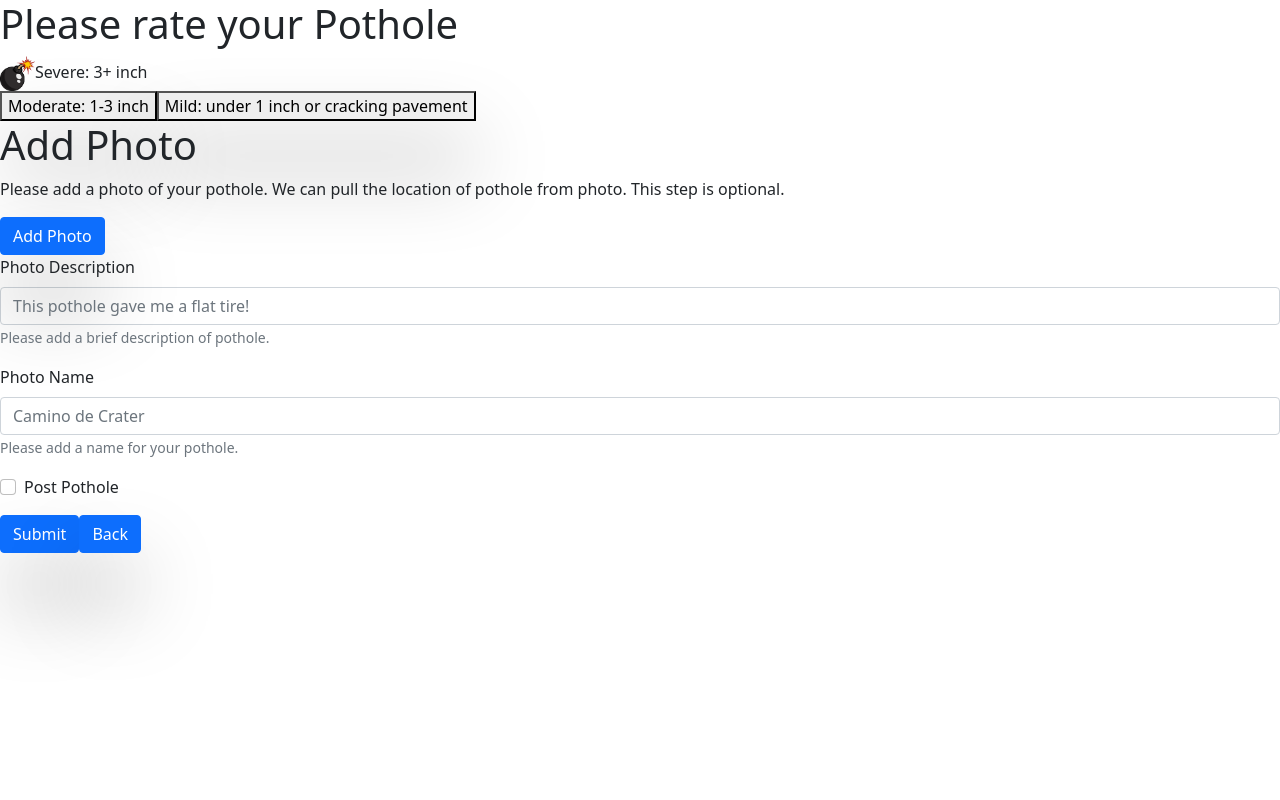
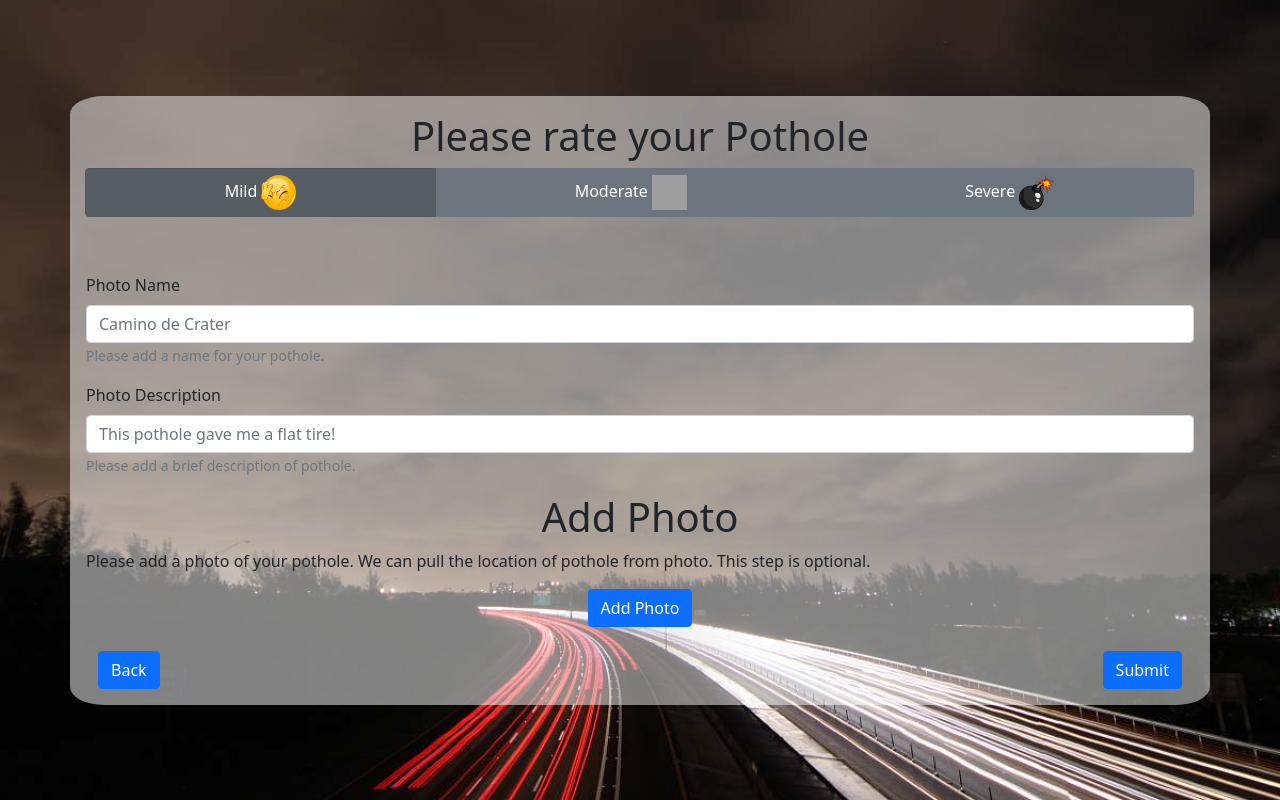
Before and after one commit to deepdive-bootcamp-team-pf/pothole-finder, a React (Create React App) app in the folder frontend/: page /severity-photo-page in a window 1280 px wide. Built offline with nearby package versions, Linux system fonts and the light colour scheme; grey boxes are pictures that could not be loaded.

Commit message:
added severity page

```diff
--- a/frontend/src/ui/App.js
+++ b/frontend/src/ui/App.js
@@ -2,7 +2,7 @@ import {BrowserRouter, Route, Routes} from 'react-router-dom'
 import 'bootstrap/dist/css/bootstrap.css'
 import { Home } from './home/Home'
 import { FourOhFour } from './FourOhFour'
-import {SeverityPhotoPage} from "./home/SeverityPhotoPage"
+import {SeverityPhotoPage} from "./Severity/SeverityPhotoPage"
 import React from 'react'
 import {SignUpModal} from "./SignUp/SignUpModal"
 
--- /dev/null
+++ b/frontend/src/ui/Severity/SeverityPhotoPage.css
@@ -0,0 +1,28 @@
+
+#content {
+    background: rgba(255,255,255,.5);
+    border-radius: 3%;
+}
+.full-screen {
+    height: 100vh;
+
+}
+body {
+    background: url(images/night-lights.jpg) no-repeat center center fixed;
+    background-size: cover;
+}
+h1 {
+    text-align: center;
+}
+
+.face-palm {
+    background-image: url(../home/icons/face-palm.png);
+}
+
+.crying {
+    background-image: url(../home/icons/crying.png);
+}
+
+.bomb {
+    background-image: url(../home/icons/bomb.png);
+}
--- /dev/null
+++ b/frontend/src/ui/Severity/SeverityPhotoPage.js
@@ -0,0 +1,86 @@
+import React, { useState } from 'react'
+import { Button, ButtonGroup, Container, Form, Image, ToggleButton } from 'react-bootstrap'
+import './SeverityPhotoPage.css'
+import bomb from '../home/icons/bomb.png'
+import crying from '../home/icons/crying.png'
+import facepalm from '../home/icons/face-palm.png'
+
+export function SeverityPhotoPage () {
+
+  function handleClose () {
+  }
+
+  const radios = [
+    { name: 'Mild ', value: '1', img: facepalm },
+    { name: 'Moderate ', value: '2', img: crying },
+    { name: 'Severe ', value: '3', img: bomb },
+  ]
+  const [checked, setChecked] = useState(false)
+  const [radioValue, setRadioValue] = useState('1')
+  return (
+    <>
+      <Container fluid className={'full-screen d-flex justify-content-center align-items-center'}>
+        <Container id={'content'} className={'my-auto p-3'}>
+          <Form>
+            <h1>Please rate your Pothole</h1>
+            <ButtonGroup className="mb-2 d-flex text-center">
+              {radios.map((radio, idx) => (
+                <ToggleButton
+                  key={idx}
+                  id={`radio-${idx}`}
+                  type="radio"
+                  variant="secondary"
+                  name="radio"
+                  value={radio.value}
+                  checked={radioValue === radio.value}
+                  onChange={(e) => setRadioValue(e.currentTarget.value)}
+                >
+                  {radio.name}
+
+                  <Image src={radio.img} style={{ height: '35px', width: '35px' }}/>
+                </ToggleButton>
+              ))}
+            </ButtonGroup>
+            <br/>
+
+            <br/>
+
+            <Form.Group className="mb-3" controlId="photoName">
+              <Form.Label>Photo Name</Form.Label>
+              <Form.Control type="name" placeholder="Camino de Crater"/>
+              <Form.Text className="text-muted">
+                Please add a name for your pothole.
+              </Form.Text>
+            </Form.Group>
+
+
+            <Form.Group className="mb-3" controlId="photoDescription">
+              <Form.Label>Photo Description</Form.Label>
+              <Form.Control type="description" placeholder="This pothole gave me a flat tire!"/>
+              <Form.Text className="text-muted">
+                Please add a brief description of pothole.
+              </Form.Text>
+            </Form.Group>
+
+            <h1>Add Photo</h1>
+            <p>Please add a photo of your pothole. We can pull the location of pothole from photo. This step is
+              optional.</p>
+            <Button className="m-auto d-flex primary" type="addPhoto">
+              Add Photo</Button>
+            <br></br>
+            <Container fluid className="d-flex">
+              <Button href="/" variant="primary" type="back">
+                Back
+              </Button>
+              <Button className="ms-auto primary" type="submit">
+                Submit
+              </Button>
+            </Container>
+
+          </Form>
+        </Container>
+      </Container>
+
+    </>
+  )
+}
--- a/frontend/src/ui/home/Home.js
+++ b/frontend/src/ui/home/Home.js
@@ -11,7 +11,7 @@ export function Home() {
             <Container fluid className={'home-nav position-absolute bg-transparent'}>
                 <Row className={'d-flex pt-3'}>
                     <Col className={'mr-auto'}>
-                        <Button className={'large-button m-3'} size={'lg'}>Add Pothole</Button>
+                        <Button href="/severity-photo-page" className={'large-button m-3'} size={'lg'}>Add Pothole</Button>
                     </Col>
                     <Col className={'d-flex justify-content-end'}>
                         <Dropdown>
--- a/frontend/src/ui/home/SeverityPhotoPage.css
+++ /dev/null
@@ -1,11 +0,0 @@
-.face-palm {
-    background-image: url(icons/face-palm.png);
-}
-
-.crying {
-    background-image: url(icons/crying.png);
-}
-
-.bomb {
-    background-image: url(icons/bomb.png);
-}
--- a/frontend/src/ui/home/SeverityPhotoPage.js
+++ /dev/null
@@ -1,59 +0,0 @@
-import React from 'react'
-import { Button, Form } from 'react-bootstrap'
-import './SeverityPhotoPage.css'
-import bomb  from './icons/bomb.png'
-
-
-export function SeverityPhotoPage (){
-
-  function handleClose () {
-
-  }
-
-  return(
-        <>
-            <div>
-                  <h1>Please rate your Pothole</h1>
-                        <div> <img src={bomb} style={{height: '35px', width: '35px'}}/>Severe: 3+ inch </div>
-                        <button variant="primary" onClick={handleClose}>Moderate: 1-3 inch </button>
-                        <button variant="primary" onClick={handleClose}>Mild: under 1 inch or cracking pavement </button>
-
-                    <h1>Add Photo</h1>
-                    <p>Please add a photo of your pothole. We can pull the location of pothole from photo. This step is optional.</p>
-
-              <Button variant="primary" type="addPhoto">
-                Add Photo</Button>
-
-
-            </div>
-
-          <Form>
-            <Form.Group className="mb-3" controlId="photoDescription">
-              <Form.Label>Photo Description</Form.Label>
-              <Form.Control type="description" placeholder="This pothole gave me a flat tire!" />
-              <Form.Text className="text-muted">
-                Please add a brief description of pothole.
-              </Form.Text>
-            </Form.Group>
-
-            <Form.Group className="mb-3" controlId="photoName">
-              <Form.Label>Photo Name</Form.Label>
-              <Form.Control type="password" placeholder="Camino de Crater" />
-              <Form.Text className="text-muted">
-                Please add a name for your pothole.
-              </Form.Text>
-            </Form.Group>
-            <Form.Group className="mb-3" controlId="formBasicCheckbox">
-              <Form.Check type="checkbox" label="Post Pothole" />
-            </Form.Group>
-            <Button variant="primary" type="submit">
-              Submit
-            </Button>
-            <Button variant="primary" type="back">
-              Back
-            </Button>
-          </Form>
-
-        </>
-    )
-}
```
Also changed, not shown: frontend/src/ui/Severity/images/night-lights.jpg (added).
